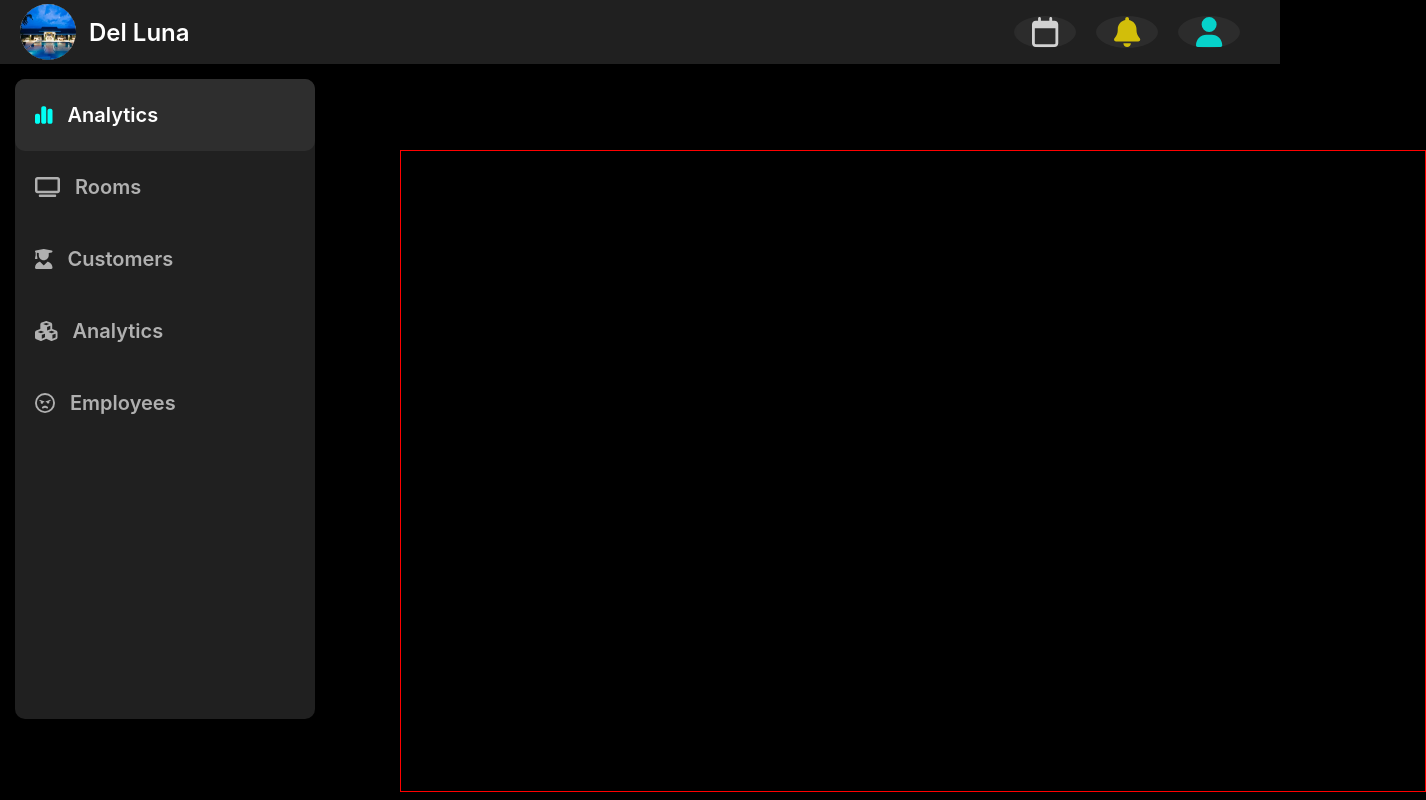
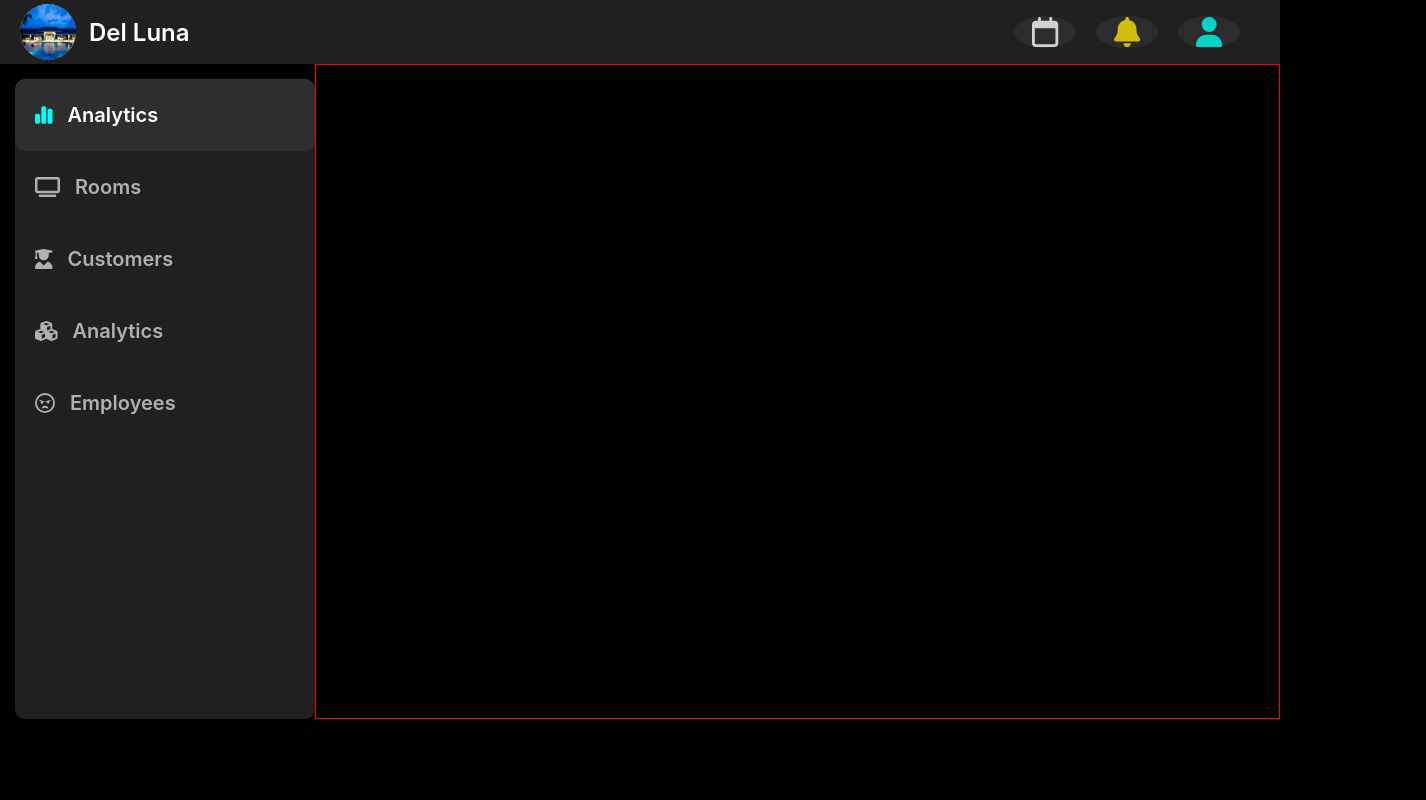
Before and after one commit to ziysqorn/Hotel-Management, a React (Create React App) app in the folder frontend/: page / in a window 1280 px wide. Shown: the whole page, 1426 px wide, since content can reach past the window. Built offline with nearby package versions, Linux system fonts and the light colour scheme; the HTML template or start-up script is replaced by a standard one.

Commit message:
change ratio

```diff
--- a/frontend/src/App.js
+++ b/frontend/src/App.js
@@ -20,8 +20,9 @@ function App() {
       style={{
         position: "relative",
         backgroundColor: myAppColor.Black.WindowBackground,
-        minHeight:"100vh",
-
+        minHeight: "100vh",
+        display: "flex",
+        flexDirection: "column",
       }}
     >
       {/* Start of top nav  */}
@@ -29,19 +30,18 @@ function App() {
       {/* Start of left nav  */}
       {/* End of left nav  */}
       <TopNavBar />
+      <div style={{display:"flex"}}>
         <LeftNavBar />
-
         <div
           style={{
             width: "80%",
             minHeight: "80%",
-
-
             // backgroundColor: "white",
             border: "1px solid red",
-          position: "absolute",
-          top: "150px",
-          left: "400px",
+            // position: "absolute",
+            flex: 1,
+            // top: "10%",
+            // left: "12%",
           }}
         >
           <Routes>
@@ -54,6 +54,7 @@ function App() {
           </Routes>
         </div>
       </div>
+    </div>
   );
 }
 
--- a/frontend/src/component/LeftNavBar/LeftNavBar.js
+++ b/frontend/src/component/LeftNavBar/LeftNavBar.js
@@ -21,6 +21,7 @@ export const LeftNavBar = () => {
 
   useEffect(() => {
     console.log(window.location.href);
+    console.log("render");
     const url = window.location.href;
     if (url.includes("analytics"))
       setSeletectList([true, false, false, false, false]);
--- a/frontend/src/component/TopNavbar/TopNavBar.js
+++ b/frontend/src/component/TopNavbar/TopNavBar.js
@@ -1,4 +1,4 @@
-import React, { useState } from "react";
+import React, { useState} from "react";
 import appLogo from "../../app-logo.jpeg";
 import { FontAwesomeIcon } from "@fortawesome/react-fontawesome";
 import { faCalendar } from "@fortawesome/free-regular-svg-icons";
@@ -8,7 +8,9 @@ import "./style.css";
 // import Fonta
 export const TopNavBar = () => {
   const [isHover, setIsHover] = useState([false, false, false]);
-
+  // useParams(()=>{
+  //   console.log("sthgn change");
+  // })
   return (
     <div
       style={{
```
Lines whose indentation alone changed are shown as unchanged.
